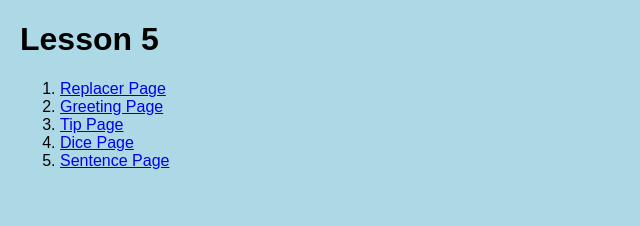
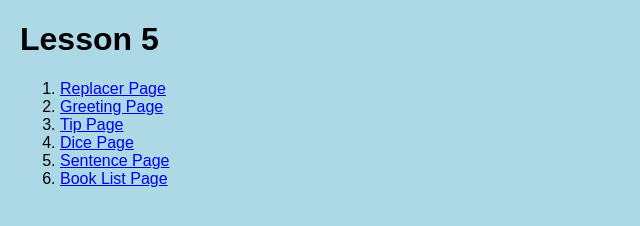
Before and after one commit to sblasa/lesson5_example, a plain HTML site: page index.html in a window 1280 px wide. Shown: the whole page, without its empty margins (0-640 px from the left). Drawn offline with Linux system fonts and the light colour scheme.

Commit message:
Added Books List to Index page.

```diff
--- a/index.html
+++ b/index.html
@@ -13,6 +13,7 @@
                 <li><a href="mytipCalc.html">Tip Page</a></li>
                 <li><a href="mydice.html">Dice Page</a></li>
                 <li><a href="sentence_gen.html">Sentence Page</a></li>
+                <li><a href="books.html">Book List Page</a></li>
             </ol>
         </div>
     </body>
```
